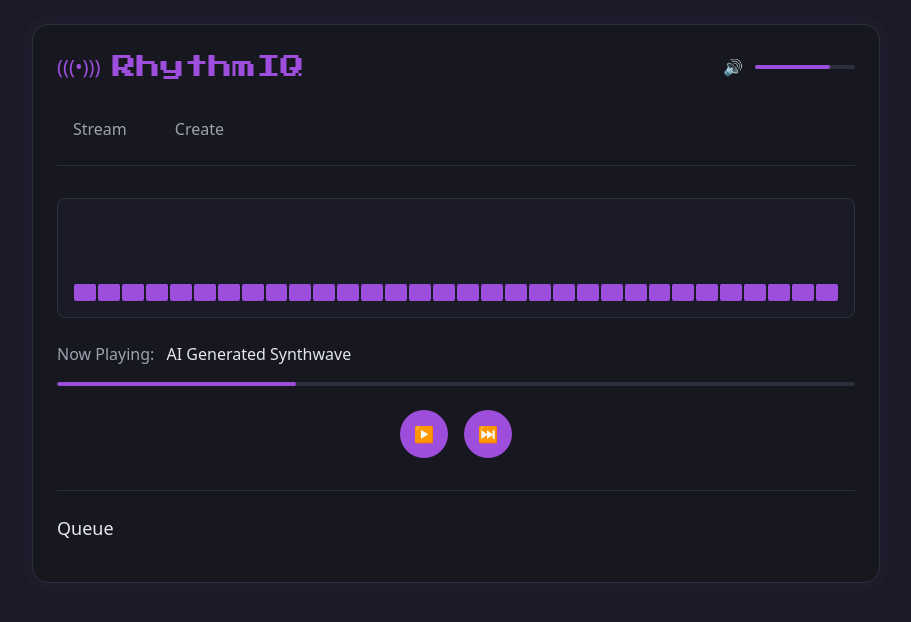
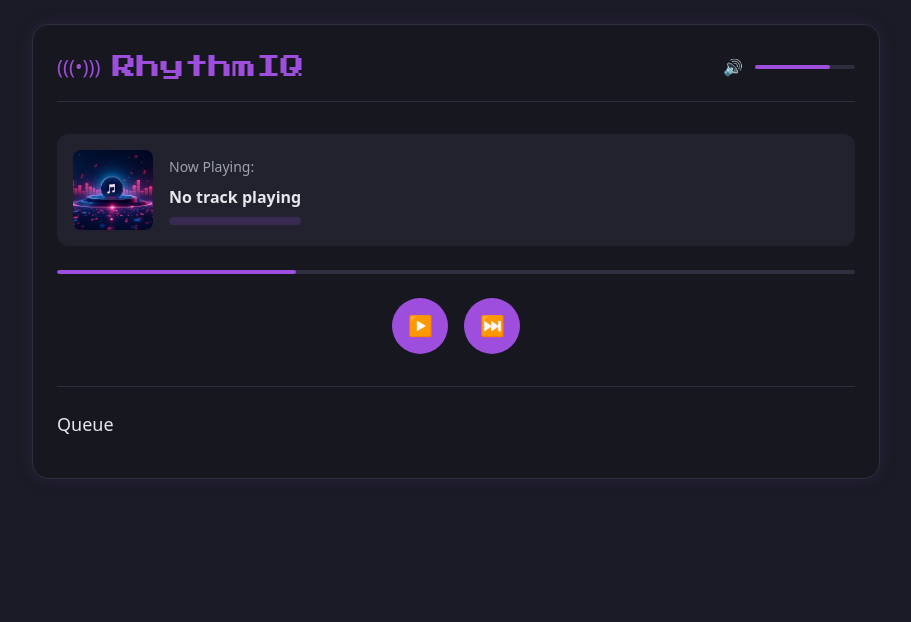
Before and after one commit to 255BITS/FET-RhythmIQ, a Python web app: template app/templates/home.html in a window 1280 px wide. Shown: the top 622 px of the page, without its empty margins (184-1095 px from the left). Run offline with Jinja, Linux system fonts and the light colour scheme; the template is opened without the code that fills it, so the values that code supplies are empty; some libraries are stand-ins or nearby versions.

Commit message:
update ux

```diff
--- a/app/main.py
+++ b/app/main.py
@@ -25,7 +25,8 @@ async def setup():
 
 @app.route('/')
 async def home():
-    return await render_template('home.html')
+    current_song = Song.last_complete(3)
+    return await render_template('home.html', current_song=current_song)
 
 @app.route('/create_song')
 async def create_song():
--- a/app/static/css/custom.css
+++ b/app/static/css/custom.css
@@ -28,7 +28,9 @@ body {
   display: flex;
   justify-content: space-between;
   align-items: center;
-  margin-bottom: 1.5rem;
+  margin-bottom: 2rem;
+  padding-bottom: 1rem;
+  border-bottom: 1px solid var(--border-color);
 }
 
 .logo-container {
@@ -48,65 +50,41 @@ body {
   font-size: 1.5rem;
 }
 
-/* Navigation */
-.player-nav {
-  display: flex;
-  gap: 1rem;
-  margin-bottom: 2rem;
-  border-bottom: 1px solid var(--border-color);
-  padding-bottom: 1rem;
-}
-
-.nav-link {
-  color: var(--text-secondary);
-  text-decoration: none;
-  padding: 0.5rem 1rem;
-  border-radius: 0.5rem;
-  transition: all 0.2s;
-}
-
-.nav-link:hover {
-  color: var(--text-primary);
-  background-color: rgba(157, 78, 221, 0.1);
-}
-
-/* Visualizer */
-.visualizer-container {
-  height: 120px;
+/* Now Playing */
+.now-playing {
   margin-bottom: 1.5rem;
 }
 
-.visualizer {
+.current-track-container {
   display: flex;
-  align-items: flex-end;
-  gap: 2px;
-  height: 100%;
+  align-items: center;
+  gap: 1rem;
   padding: 1rem;
-  border: 1px solid var(--border-color);
-  border-radius: 0.5rem;
-  background-color: var(--bg-dark);
+  background-color: rgba(45, 47, 62, 0.5);
+  border-radius: 0.75rem;
 }
 
-.visualizer-bar {
-  flex: 1;
-  background-color: var(--accent-purple);
-  height: 20%;
-  border-radius: 2px;
-  transition: height 0.1s ease;
+.cover-image {
+  width: 80px;
+  height: 80px;
+  border-radius: 0.5rem;
+  object-fit: cover;
 }
 
-/* Now Playing */
-.now-playing {
-  margin-bottom: 1rem;
-  color: var(--text-secondary);
+.track-info {
+  display: flex;
+  flex-direction: column;
+  gap: 0.5rem;
 }
 
 .label {
-  margin-right: 0.5rem;
+  color: var(--text-secondary);
+  font-size: 0.875rem;
 }
 
 .song-title {
   color: var(--text-primary);
+  font-weight: 600;
 }
 
 /* Progress Bar */
@@ -136,8 +114,8 @@ body {
 }
 
 .control-btn {
-  width: 3rem;
-  height: 3rem;
+  width: 3.5rem;
+  height: 3.5rem;
   border-radius: 50%;
   background-color: var(--accent-purple);
   border: none;
@@ -147,6 +125,7 @@ body {
   align-items: center;
   justify-content: center;
   transition: transform 0.2s;
+  font-size: 1.25rem;
 }
 
 .control-btn:hover {
@@ -189,135 +183,12 @@ body {
   gap: 0.5rem;
 }
 
-.genre-tag, .ai-tag {
+.genre-tag, .status-tag {
   font-size: 0.75rem;
   padding: 0.25rem 0.5rem;
   border-radius: 1rem;
   background-color: rgba(157, 78, 221, 0.2);
   color: var(--accent-purple);
-}
-
-/* Create Song Form */
-.create-song-container {
-  padding: 1.5rem;
-}
-
-.section-title {
-  color: var(--text-primary);
-  font-size: 1.5rem;
-  margin-bottom: 1.5rem;
-}
-
-.create-song-form {
-  display: flex;
-  flex-direction: column;
-  gap: 1.5rem;
-  max-width: 500px;
-}
-
-.form-group {
-  display: flex;
-  flex-direction: column;
-  gap: 0.5rem;
-}
-
-.form-group label {
-  color: var(--text-secondary);
-}
-
-.retro-input, .retro-select {
-  padding: 0.75rem;
-  background-color: var(--bg-dark);
-  border: 1px solid var(--border-color);
-  border-radius: 0.5rem;
-  color: var(--text-primary);
-  font-size: 1rem;
-}
-
-.retro-input:focus, .retro-select:focus {
-  outline: none;
-  border-color: var(--accent-purple);
-}
-
-.generate-btn {
-  background-color: var(--accent-purple);
-  color: white;
-  padding: 0.75rem 1.5rem;
-  border: none;
-  border-radius: 0.5rem;
-  font-size: 1rem;
-  cursor: pointer;
-  transition: transform 0.2s;
-  position: relative;
-}
-
-.generate-btn:hover {
-  transform: translateY(-1px);
-}
-
-.loading-indicator {
-  display: none;
-  position: absolute;
-  top: 50%;
-  left: 50%;
-  transform: translate(-50%, -50%);
-}
-
-.htmx-request .loading-indicator {
-  display: block;
-}
-
-.htmx-request .generate-btn {
-  color: transparent;
-}
-
-/* Generation Queue */
-.generation-queue {
-  margin-top: 2rem;
-}
-
-.generation-items {
-  display: flex;
-  flex-direction: column;
-  gap: 0.75rem;
-}
-
-.generation-item {
-  padding: 0.75rem;
-  background-color: rgba(45, 47, 62, 0.5);
-  border-radius: 0.5rem;
-}
-
-.item-header {
-  display: flex;
-  justify-content: space-between;
-  align-items: center;
-  margin-bottom: 0.5rem;
-}
-
-.item-name {
-  color: var(--text-primary);
-}
-
-.status-tag {
-  font-size: 0.75rem;
-  padding: 0.25rem 0.5rem;
-  border-radius: 1rem;
-  background-color: rgba(157, 78, 221, 0.2);
-  color: var(--accent-purple);
-}
-
-.progress-container {
-  height: 4px;
-  background-color: var(--border-color);
-  border-radius: 2px;
-  overflow: hidden;
-}
-
-.progress-container .progress-bar {
-  height: 100%;
-  background-color: var(--accent-purple);
-  margin-bottom: 0;
 }
 
 /* Volume Control */
--- a/app/templates/base.html
+++ b/app/templates/base.html
@@ -23,10 +23,6 @@
                     <div class="volume-slider"></div>
                 </div>
             </div>
-            <nav class="player-nav">
-                <a href="{{ url_for('home') }}" class="nav-link">Stream</a>
-                <a href="{{ url_for('create_song') }}" class="nav-link">Create</a>
-            </nav>
 
             {% block content %}{% endblock %}
         </div>
--- a/app/templates/home.html
+++ b/app/templates/home.html
@@ -2,22 +2,21 @@
 
 {% block content %}
 <div class="player-content" x-data="{ isPlaying: false }">
-    <div class="visualizer-container">
-        <div class="visualizer" id="audio-visualizer">
-            <!-- Bars will be generated via JS -->
-            {% for i in range(32) %}
-            <div class="visualizer-bar"></div>
-            {% endfor %}
+    <div class="now-playing">
+        <div class="current-track-container">
+            <img src="{{ current_song.cover_image|default('/static/images/placeholder.jpg') }}"
+                 alt="Album Cover"
+                 class="cover-image">
+            <div class="track-info">
+                <span class="label">Now Playing:</span>
+                <span class="song-title" id="current-song"
+                      hx-get="/current-song"
+                      hx-trigger="load, every 5s">
+                    {{ current_song.name|default('No track playing') }}
+                </span>
+                <span class="status-tag">{{ current_song.status }}</span>
+            </div>
         </div>
-    </div>
-
-    <div class="now-playing">
-        <span class="label">Now Playing:</span>
-        <span class="song-title" id="current-song"
-              hx-get="/current-song"
-              hx-trigger="load, every 5s">
-            AI Generated Synthwave
-        </span>
     </div>
 
     <div class="progress-bar" id="song-progress"></div>
```
Also changed, not shown: other parts of app/static/css/custom.css (+64 -2 lines), app/models.py (+44 -0 lines), app/templates/partials/queue.html (+9 -4 lines), app/static/images/placeholder.jpg (added).
